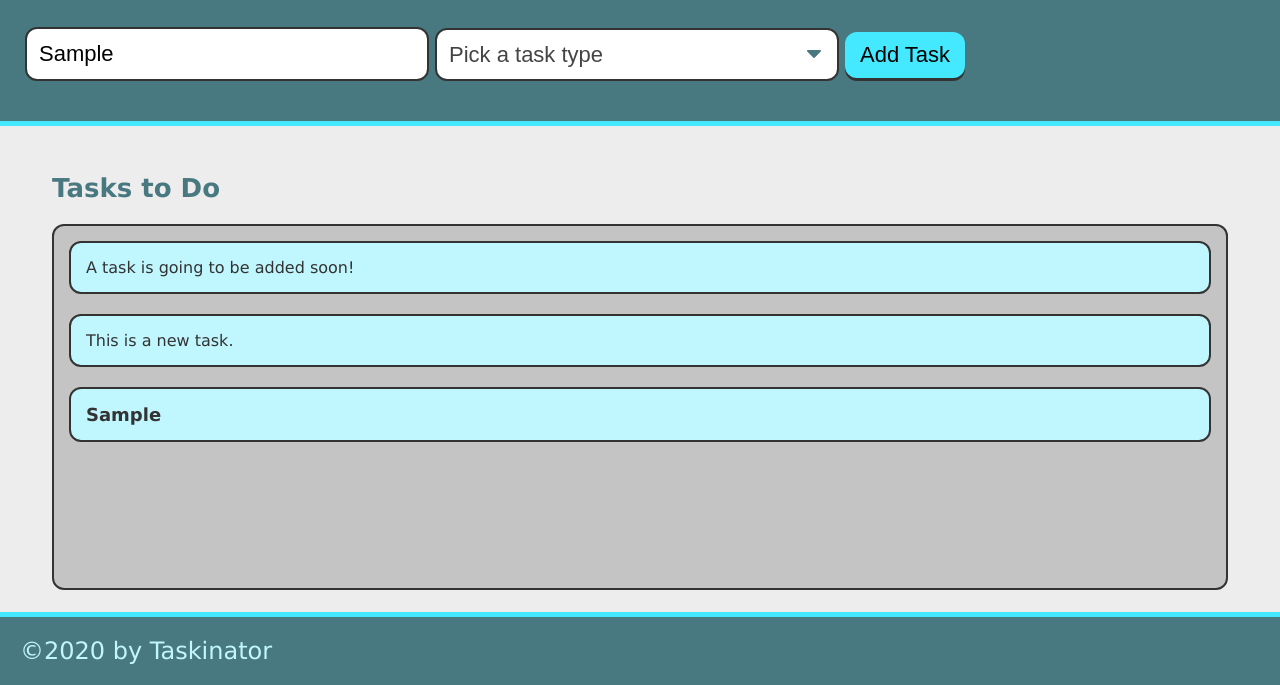
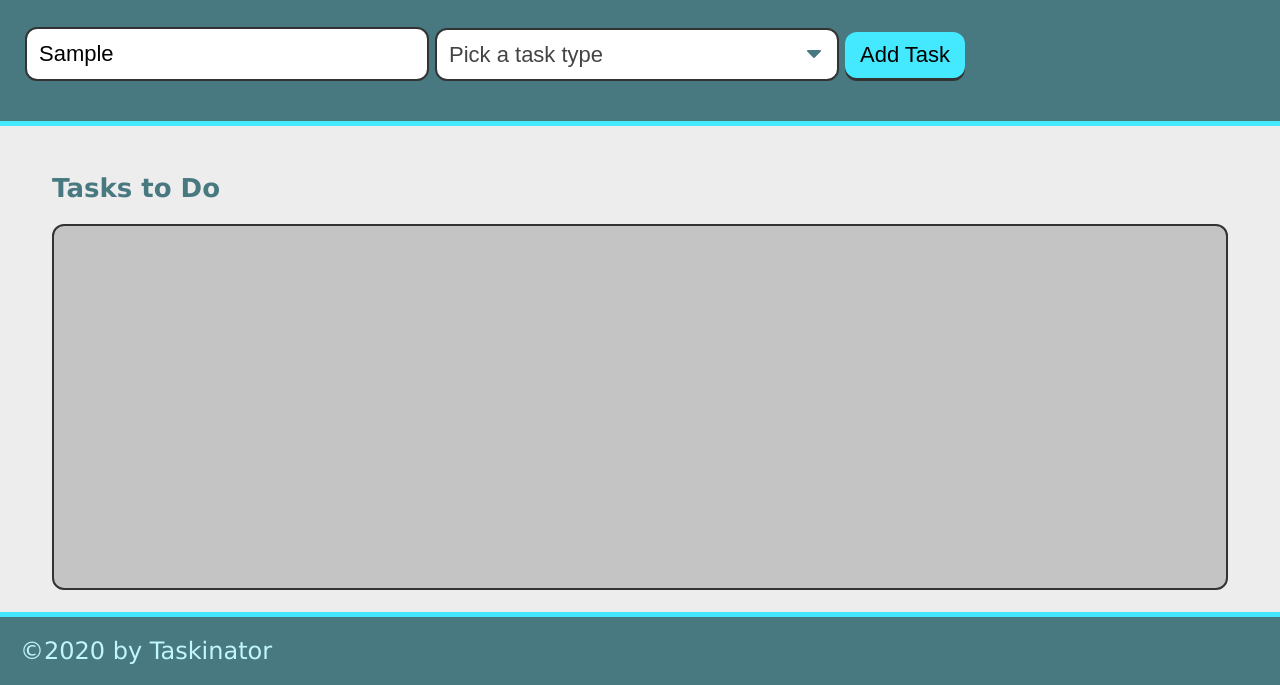
Before and after one commit to israel0688/taskinator, a plain HTML site: page index.html in a window 1280 px wide. Both pictures are taken after typing "Sample" into the empty fields and a click on the button "Add Task". Shown: the part 115-800 px from the top of the page. Drawn offline with Linux system fonts and the light colour scheme.

Commit message:
end of 4.2

```diff
--- a/assets/js/script.js
+++ b/assets/js/script.js
@@ -8,6 +8,14 @@ var taskFormHandler = function(event)
     var taskNameInput = document.querySelector("input[name='task-name']").value;
     var taskTypeInput = document.querySelector("select[name='task-type']").value;
 
+    // check if input values are empty strings
+if (!taskNameInput || !taskTypeInput)
+    {
+    alert("You need to fill out the task form!");
+    return false;
+    }
+
+    formEl.reset();
     //package up data as an object
     var taskDataObj =
     {
@@ -39,7 +47,7 @@ tasksToDoEl.appendChild(listItemEl);
 formEl.addEventListener("submit", taskFormHandler);
 {
   var listItemEl = document.createElement("li");
-  listItemEl.className = "task-item";
-  listItemEl.textContent = "This is a new task.";
+  //listItemEl.className = "task-item";
+  //listItemEl.textContent = "This is a new task.";
   tasksToDoEl.appendChild(listItemEl);
 };
--- a/index.html
+++ b/index.html
@@ -37,7 +37,7 @@
         <section class="task-list-wrapper">
             <h2 class="list-title">Tasks to Do</h2>
             <ul class="task-list" id="tasks-to-do">
-                <li class="task-item"> A task is going to be added soon!</li>
+        <!--        <li class="task-item"> A task is going to be added soon!</li> -->
             </ul>
         </section>
     </main>
```
